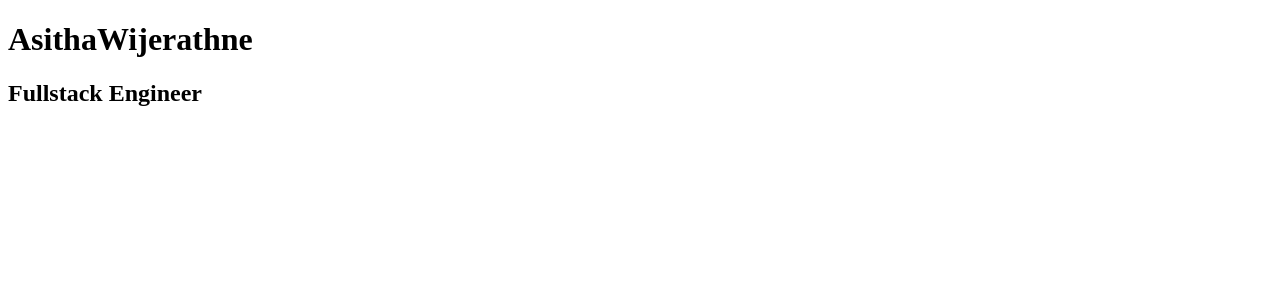
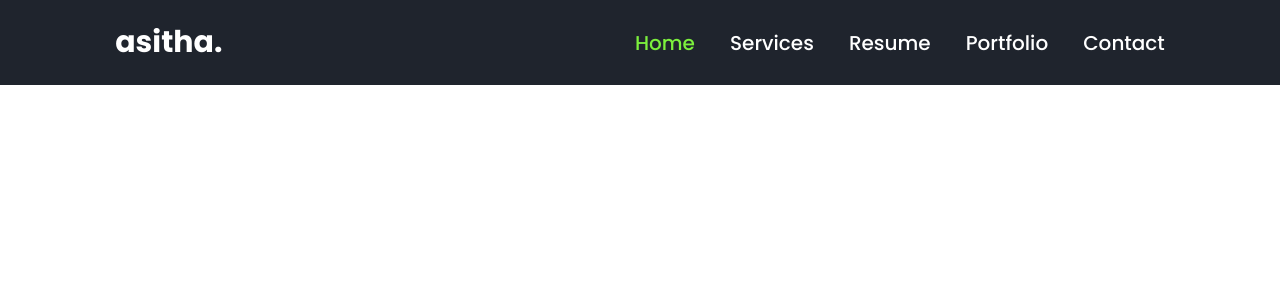
Before and after one commit to AsithaWijerathne/About-me, a React (Vite) app: page / in a window 1280 px wide. Shown: the top 300 px of the page. Built offline with nearby package versions, Linux system fonts and the light colour scheme.

Commit message:
navigationBar

```diff
--- a/src/App.css
+++ b/src/App.css
@@ -0,0 +1,59 @@
+@import url('https://fonts.googleapis.com/css2?family=Poppins:wght@400;500;700&display=swap');
+
+*{
+    margin: 0;
+    padding: 0;
+    box-sizing: border-box;
+    text-decoration: none;
+    border: none;
+    outline: none;
+    font-family: "Poppins", serif;
+}
+
+:root{
+    --bg-color: #1f242d;
+    --second-bg-color: #323946;
+    --main-color: #7cf03d;
+    --white-color: #fff;
+    --disabled-color: #fff3;
+}
+
+html {
+    font-size: 62.5%;
+}
+
+body {
+    color: var(--white-color);
+}
+
+header {
+    position: fixed;
+    top: 0;
+    left: 0;
+    width: 100%;
+    padding: 2rem 9%;
+    background: var(--bg-color);
+    display: flex;
+    justify-content: space-between;
+    align-items: center;
+    z-index: 100;
+}
+
+.logo {
+    font-size: 3rem;
+    color: var(--white-color);
+    font-weight: 700;
+}
+
+nav a {
+    font-size: 2rem;
+    color: var(--white-color);
+    font-weight: 500;
+    margin-left: 3.5rem;
+    transition: .5s;
+}
+
+nav a:hover,
+nav a.active {
+    color: var(--main-color);
+}
--- a/src/App.jsx
+++ b/src/App.jsx
@@ -4,11 +4,25 @@ import "./App.css";
 function App() {
   return (
     <div className="App">
-      <h1 className="name">
-        <span className="fname">Asitha</span>
-        <span className="lname">Wijerathne</span>
-      </h1>
-      <h2>Fullstack Engineer</h2>
+      <div className="navigationBar">
+        <header>
+          <a href="#" class="logo">
+            asitha.
+          </a>
+
+          <i class="bx bx-menu" id="menu-icon"></i>
+
+          <nav>
+            <a href="#" class="active">
+              Home
+            </a>
+            <a href="#">Services</a>
+            <a href="#">Resume</a>
+            <a href="#">Portfolio</a>
+            <a href="#">Contact</a>
+          </nav>
+        </header>
+      </div>
     </div>
   );
 }
```
